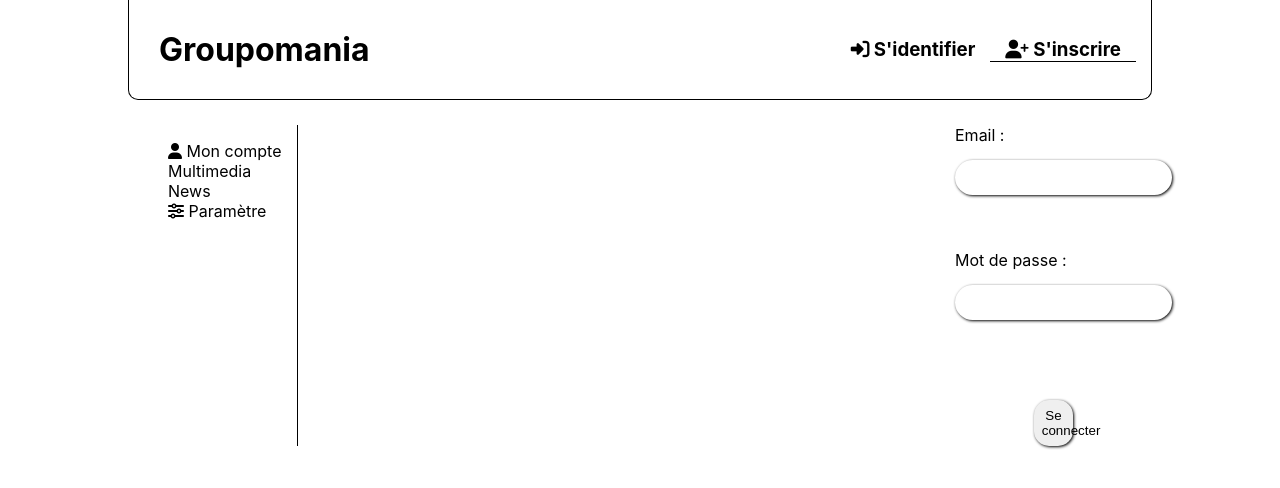
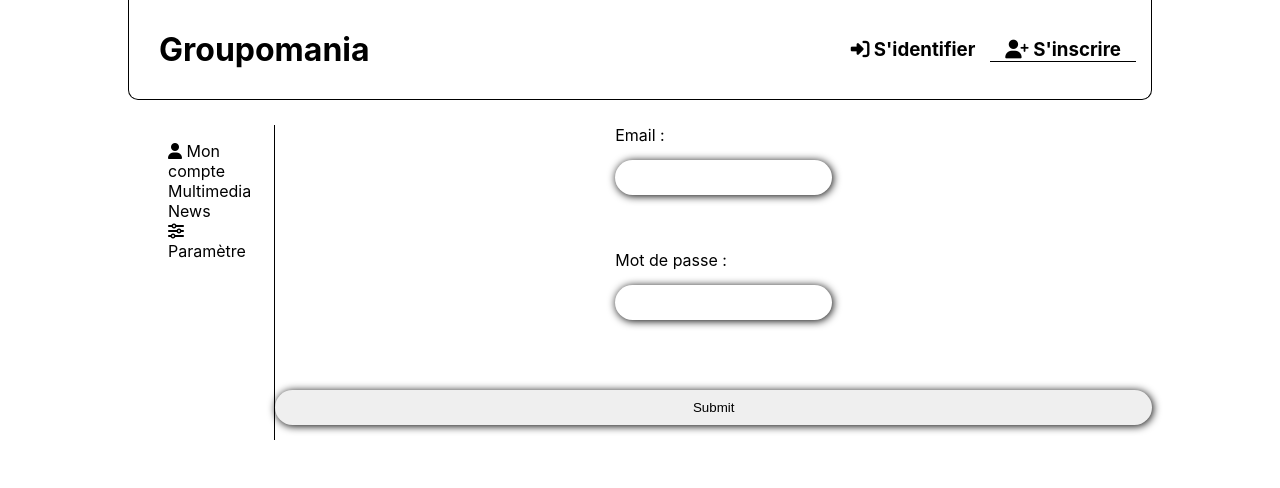
Before and after one commit to chrisnaf92i/ChristopherNafrere_7_08082021, a React (Create React App) app in the folder front-end/: page /login in a window 1280 px wide. Shown: the top 488 px of the page. Built offline with nearby package versions, Linux system fonts and the light colour scheme.

Commit message:
création du formulaire de connexion

```diff
--- a/front-end/src/components/auth/login/Login.js
+++ b/front-end/src/components/auth/login/Login.js
@@ -2,25 +2,51 @@ import React, { Component } from 'react'
 import "./login.css"
 
 export default class Login extends Component {
+    constructor(props)
+    {
+        super(props)
+
+        this.state = {
+            email:"",
+            password:""
+        }
+    }
+
+    handleChangeEmail = (event) => {
+        this.state.email = event.target.value
+        console.log(this.state.email)
+    }
+
+    handleChangePassword = (event) => {
+        this.state.password = event.target.value
+        console.log(this.state.password)
+    }
+
+    handleSubmit = (event) =>
+    {
+        console.log(JSON.stringify(this.state))
+        fetch("/api/auth/login", {method:"post",headers: {"ContentType":"application/json"}, body:JSON.stringify(this.state)})
+        event.preventDefault();
+    }
     render() {
         return (
-            <div  style={{display:"flex", flexDirection:"column", alignItems:"center"}}>
+            <form onSubmit={this.handleSubmit}  style={{width:"100%", display:"flex", flexDirection:"column", alignItems:"center"}}>
                 <div>
                     <label for="email">Email :</label>
                     <br/>
-                    <input type="email" id="email"/>
+                    <input onChange={this.handleChangeEmail} type="email" id="email" required/>
                 </div>
                 <br/>
                 <br/>
                 <div>
                     <label for="password">Mot de passe : </label>
                     <br/>
-                    <input type="password" id="password"/>
+                    <input onChange={this.handleChangePassword} type="password" id="password" required/>
                 </div>
                 <br/>
                 <br/>
-                <button className="btn-connexion">Se connecter</button>
-            </div>
+                <input  type="submit"/>
+            </form>
         )
     }
 }
--- a/front-end/src/components/auth/login/login.css
+++ b/front-end/src/components/auth/login/login.css
@@ -3,7 +3,7 @@ input:not([type=file]){
     padding:10px;
     border-radius: 25px;
     border:none;
-    box-shadow: 1px 1px 3px black;
+    box-shadow: 1px 1px 8px black;
     text-transform: capitalize;
     margin:15px 0;
 }
```
